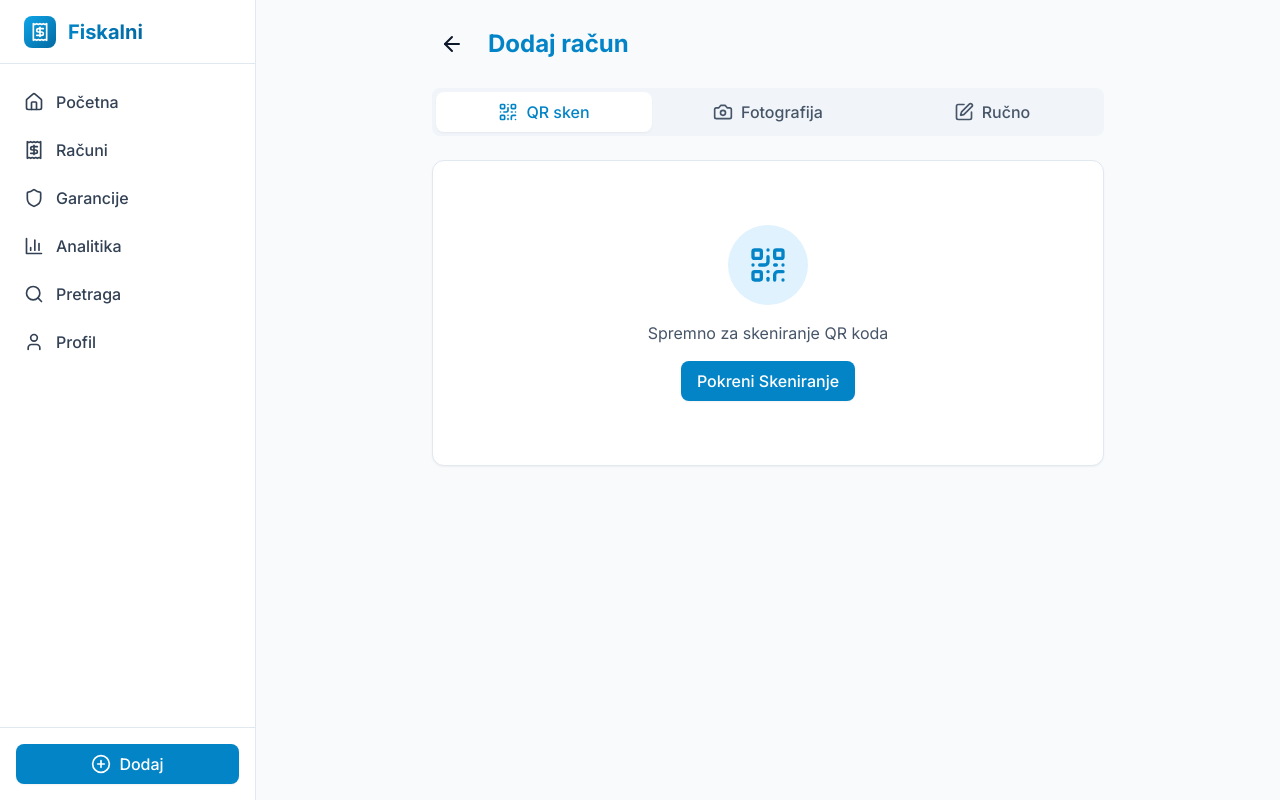
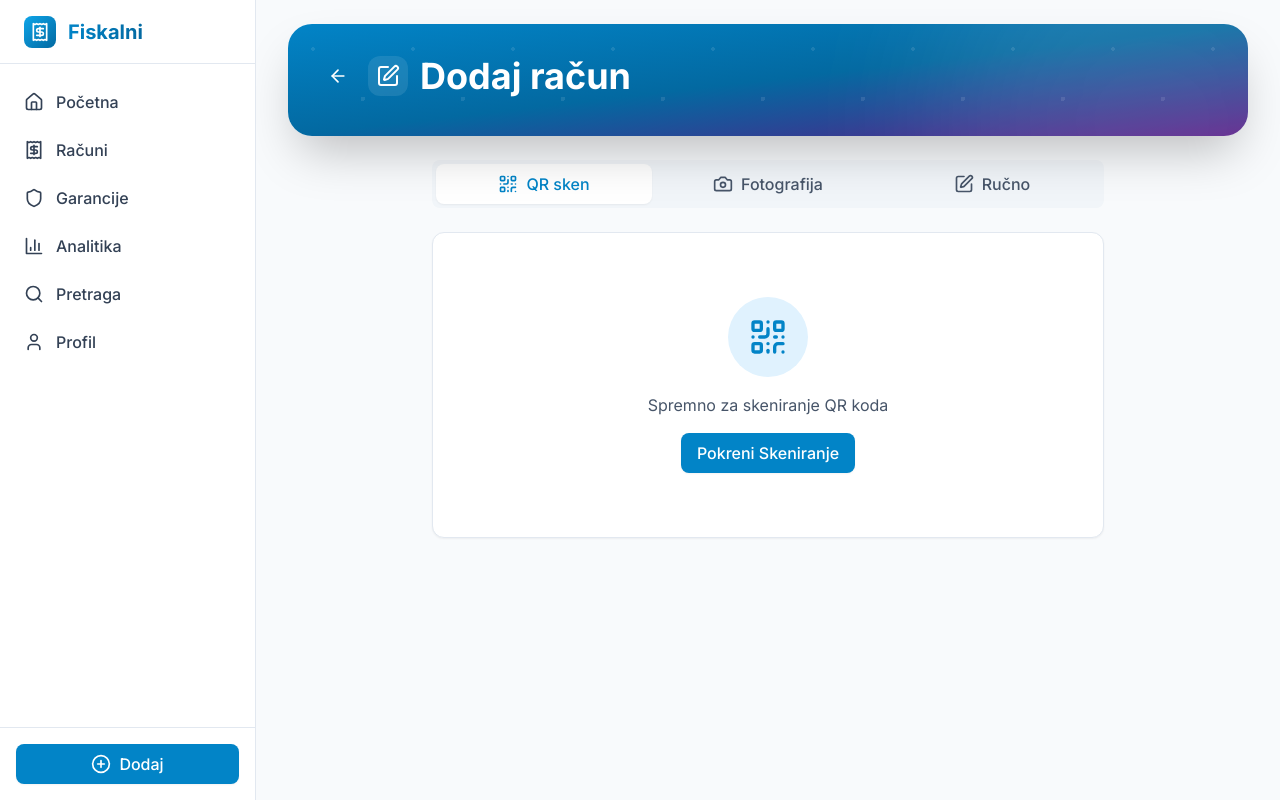
Before and after one commit to zoxknez/fiskalni-racun, a React (Vite) app: page /add in a window 1280 px wide. Built offline with nearby package versions, Linux system fonts and the light colour scheme.

Commit message:
Feature: Dodata kompletna hero sekcija sa plavom pozadinom i animacijama na AddReceiptPage

```diff
--- a/src/pages/AddReceiptPage.tsx
+++ b/src/pages/AddReceiptPage.tsx
@@ -3,6 +3,7 @@ import { useTranslation } from 'react-i18next'
 import { useNavigate, useSearchParams } from 'react-router-dom'
 import { QrCode, Camera, PenSquare, ArrowLeft, Loader2, Sparkles } from 'lucide-react'
 import toast from 'react-hot-toast'
+import { motion } from 'framer-motion'
 
 import { addReceipt } from '@/hooks/useDatabase'
 import QRScanner from '@/components/scanner/QRScanner'
@@ -233,21 +234,47 @@ export default function AddReceiptPage() {
   }
 
   return (
-    <PageTransition>
-      <div className="max-w-2xl mx-auto space-y-6 animate-fade-in">
-      {/* Header */}
-      <div className="flex items-center gap-4">
+    <PageTransition className="space-y-6 pb-8">
+      {/* Hero Header */}
+      <motion.div
+        initial={{ opacity: 0, y: -20 }}
+        animate={{ opacity: 1, y: 0 }}
+        className="relative overflow-hidden rounded-3xl bg-gradient-to-br from-primary-600 via-primary-700 to-purple-900 p-6 sm:p-8 text-white shadow-2xl"
+      >
+        {/* Animated Background */}
+        <div className="absolute inset-0 opacity-10">
+          <div className="absolute inset-0" style={{
+            backgroundImage: 'radial-gradient(circle at 25px 25px, white 2%, transparent 0%), radial-gradient(circle at 75px 75px, white 2%, transparent 0%)',
+            backgroundSize: '100px 100px'
+          }} />
+        </div>
+
+        {/* Floating Orbs */}
+        <motion.div
+          animate={{ scale: [1, 1.2, 1], opacity: [0.3, 0.6, 0.3] }}
+          transition={{ duration: 4, repeat: Infinity }}
+          className="absolute -top-24 -right-24 w-96 h-96 bg-white/20 rounded-full blur-3xl"
+        />
+
+        <div className="relative z-10">
+          <div className="flex items-center gap-3 mb-2">
             <button
               onClick={() => navigate(-1)}
-          className="p-2 hover:bg-dark-100 dark:hover:bg-dark-800 rounded-lg"
+              className="p-2 hover:bg-white/10 rounded-lg transition-colors"
             >
-          <ArrowLeft className="w-6 h-6" />
+              <ArrowLeft className="w-5 h-5" />
             </button>
-        <h1 className="text-2xl font-bold text-primary-600 dark:text-primary-400">
+            <div className="p-2 bg-white/10 backdrop-blur-sm rounded-xl">
+              <PenSquare className="w-6 h-6" />
+            </div>
+            <h1 className="text-3xl sm:text-4xl font-black">
               {t('addReceipt.title')}
             </h1>
           </div>
+        </div>
+      </motion.div>
 
+      <div className="max-w-2xl mx-auto space-y-6">
       {/* Mode Tabs */}
       <div className="flex gap-2 bg-dark-100 dark:bg-dark-800 p-1 rounded-lg">
         {[
```
Lines whose indentation alone changed are shown as unchanged.
